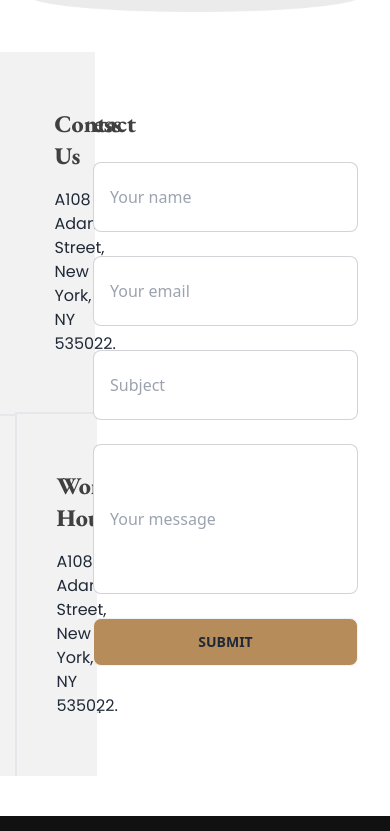
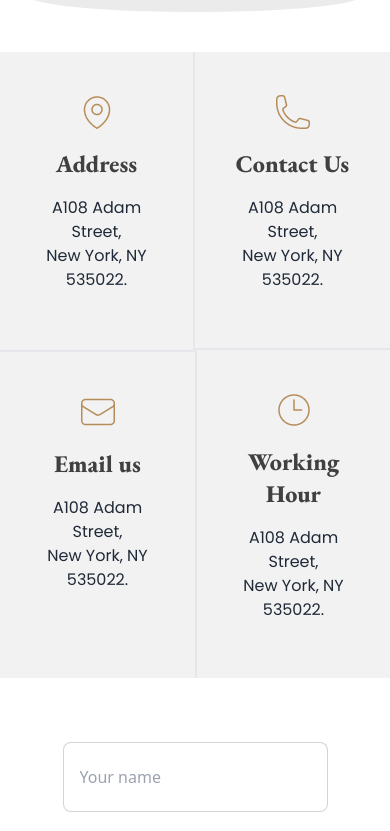
Before and after one commit to JoujonikiAsa2/Legal-Solution-Project, a plain HTML site: page index.html in a window 390 px wide. Shown: the part 5618-6449 px from the top of the page. Drawn offline with nearby package versions, Linux system fonts and the light colour scheme.

Commit message:
added responsive

```diff
--- a/index.html
+++ b/index.html
@@ -306,9 +306,9 @@
             </div>
         </section>
         <!-- Contact section -->
-        <section class="lg:px-20 mb-10 lg:mb-28 md:mb-16">
-            <div class="flex justify-center items-center gap-8">
-                <div class="grid grid-cols-2 gap-x-0">
+        <section class="lg:px-20 mt-10 mb-10 lg:mb-28 md:mb-16">
+            <div class="flex flex-col lg:flex-row justify-center items-center gap-8">
+                <div class="grid grid-cols-2 lg:grid-cols-2 gap-x-0">
                     <div class="card lg:w-[320px] text-center border-r-2 bg-base-200 rounded-none space-y-4 p-10">
                         <div class="flex justify-center">
                             <img src="./images/location.png" alt="">
@@ -377,7 +377,7 @@
         <!-- Footer section -->
         <section class="text-white">
           <div class="bg-[#111] lg:mt-28">
-            <div class="footer p-10 justify-around items-center">
+            <div class="footer p-10 justify-around items-center text-center">
               <div>
                 <span class="text-xl font-semibold text-white">Quick Links</span>
                 <a class="link link-hover">Home</a>
```
